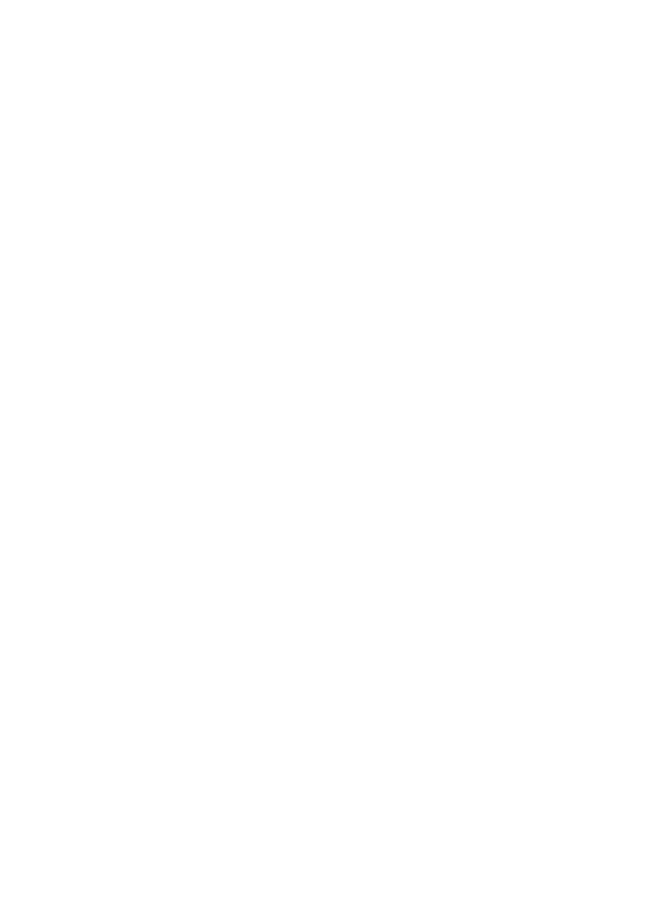
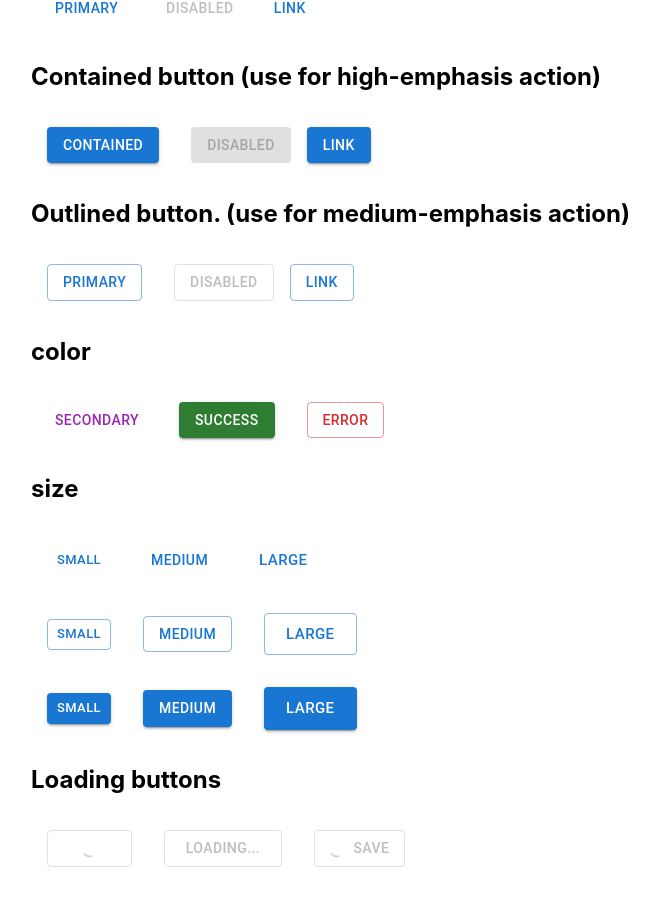
Before and after one commit to NathanKr/mui-playground, a React (Vite) app: page / in a window 1280 px wide. Shown: the part 980-1886 px from the top of the page, without its empty margins (33-692 px from the left). Before the commit the page ends 800 px from the top, so only its background shows below. Built offline with nearby package versions, Linux system fonts and the light colour scheme.

Commit message:
buttons and typography

```diff
--- a/package.json
+++ b/package.json
@@ -10,6 +10,8 @@
   "dependencies": {
     "@emotion/react": "^11.9.3",
     "@emotion/styled": "^11.9.3",
+    "@mui/icons-material": "^5.8.4",
+    "@mui/lab": "^5.0.0-alpha.86",
     "@mui/material": "^5.8.4",
     "react": "^18.0.0",
     "react-dom": "^18.0.0"
--- a/src/App.css
+++ b/src/App.css
@@ -1,42 +1,7 @@
 .App {
-  text-align: center;
+  padding: 4rem;
 }
 
-.App-logo {
-  height: 40vmin;
-  pointer-events: none;
+.App button {
+  margin: 16px;
 }
-
-@media (prefers-reduced-motion: no-preference) {
-  .App-logo {
-    animation: App-logo-spin infinite 20s linear;
-  }
-}
-
-.App-header {
-  background-color: #282c34;
-  min-height: 100vh;
-  display: flex;
-  flex-direction: column;
-  align-items: center;
-  justify-content: center;
-  font-size: calc(10px + 2vmin);
-  color: white;
-}
-
-.App-link {
-  color: #61dafb;
-}
-
-@keyframes App-logo-spin {
-  from {
-    transform: rotate(0deg);
-  }
-  to {
-    transform: rotate(360deg);
-  }
-}
-
-button {
-  font-size: calc(10px + 2vmin);
-}
--- a/src/App.tsx
+++ b/src/App.tsx
@@ -1,4 +1,5 @@
 import './App.css'
+import MuiButtons from './components/MuiButtons'
 import MuiTypography from './components/MuiTypography'
 
 function App() {
@@ -6,6 +7,7 @@ function App() {
   return (
     <div className="App">
       <MuiTypography/>
+      <MuiButtons/>
     </div>
   )
 }
--- /dev/null
+++ b/src/components/MuiButtons.tsx
@@ -0,0 +1,105 @@
+import { Button } from "@mui/material";
+import LoadingButton from '@mui/lab/LoadingButton';
+import SaveIcon from '@mui/icons-material/Save'
+
+
+const MuiButtons = () => {
+  return (
+    <div>
+        <h1>Buttons</h1>
+      <>
+        <h1>Basic button . 3 variants : Text , Contained , Outlined</h1>
+        <Button variant="text">Text</Button>
+        <Button variant="contained">Contained</Button>
+        <Button variant="outlined">Outlined</Button>
+      </>
+      <>
+        <h2>
+          Text button (use for less-pronounced actions e.g. in card or dialog)
+        </h2>
+        <Button>Primary</Button>
+        <Button disabled>Disabled</Button>
+        <Button href="#text-buttons">Link</Button>
+      </>
+      <>
+        <h2>Contained button (use for high-emphasis action)</h2>
+        <Button variant="contained">Contained</Button>
+        <Button variant="contained" disabled>
+          Disabled
+        </Button>
+        <Button variant="contained" href="#contained-buttons">
+          Link
+        </Button>
+      </>
+      <>
+        <h2>Outlined button. (use for medium-emphasis action)</h2>
+        <Button variant="outlined">Primary</Button>
+        <Button variant="outlined" disabled>
+          Disabled
+        </Button>
+        <Button variant="outlined" href="#outlined-buttons">
+          Link
+        </Button>
+      </>
+      <>
+        <h2>color</h2>
+        <Button color="secondary">Secondary</Button>
+        <Button variant="contained" color="success">
+          Success
+        </Button>
+        <Button variant="outlined" color="error">
+          Error
+        </Button>
+      </>
+      <>
+        <h2>size</h2>
+        <div>
+          <Button size="small">Small</Button>
+          <Button size="medium">Medium</Button>
+          <Button size="large">Large</Button>
+        </div>
+        <div>
+          <Button variant="outlined" size="small">
+            Small
+          </Button>
+          <Button variant="outlined" size="medium">
+            Medium
+          </Button>
+          <Button variant="outlined" size="large">
+            Large
+          </Button>
+        </div>
+        <div>
+          <Button variant="contained" size="small">
+            Small
+          </Button>
+          <Button variant="contained" size="medium">
+            Medium
+          </Button>
+          <Button variant="contained" size="large">
+            Large
+          </Button>
+        </div>
+      </>
+      <>
+        <h2>Loading buttons</h2>
+        <LoadingButton loading variant="outlined">
+          Submit
+        </LoadingButton>
+        <LoadingButton loading loadingIndicator="Loading..." variant="outlined">
+          Fetch data
+        </LoadingButton>
+        <LoadingButton
+          loading
+          loadingPosition="start"
+          startIcon={<SaveIcon />}
+          variant="outlined"
+        >
+          Save
+        </LoadingButton>
+      </>
+    </div>
+  );
+};
+
+export default MuiButtons;
--- a/src/components/MuiTypography.tsx
+++ b/src/components/MuiTypography.tsx
@@ -3,6 +3,7 @@ import { Typography } from "@mui/material";
 const MuiTypography = () => {
   return (
     <div>
+      <h1>Typography</h1>
       <Typography variant="h1">h1 heading</Typography>
       <Typography variant="h2">h2 heading</Typography>
       <Typography variant="h3">h3 heading</Typography>
```
Also changed, not shown: 2 other files (tests, documents, lock files or other folders).
